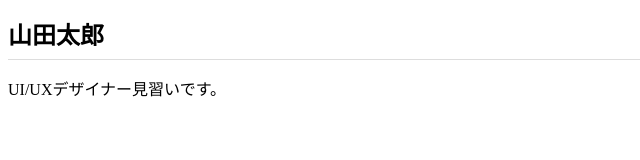
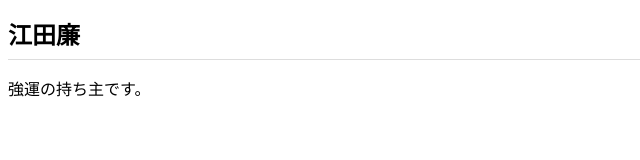
Before and after one commit to karuuche/karuuche.github.io, a plain HTML site: page index.html in a window 1280 px wide. Shown: the whole page, without its empty margins (0-640 px from the left). Drawn offline with Linux system fonts and the light colour scheme.

Commit message:
Add files via upload

```diff
--- a/index.html
+++ b/index.html
@@ -2,11 +2,11 @@
 <html lang="ja">
 <head>
   <meta charset="utf-8">
-  <title>山田太郎のポートフォリオサイト</title>
+  <title>江田廉のポートフォリオサイト</title>
   <link rel="stylesheet" href="css/styles.css">
 </head>
 <body>
-  <h1>山田太郎</h1>
-  <p>UI/UXデザイナー見習いです。</p>
+  <h1>江田廉</h1>
+  <p>強運の持ち主です。</p>
 </body>
 </html>
```
